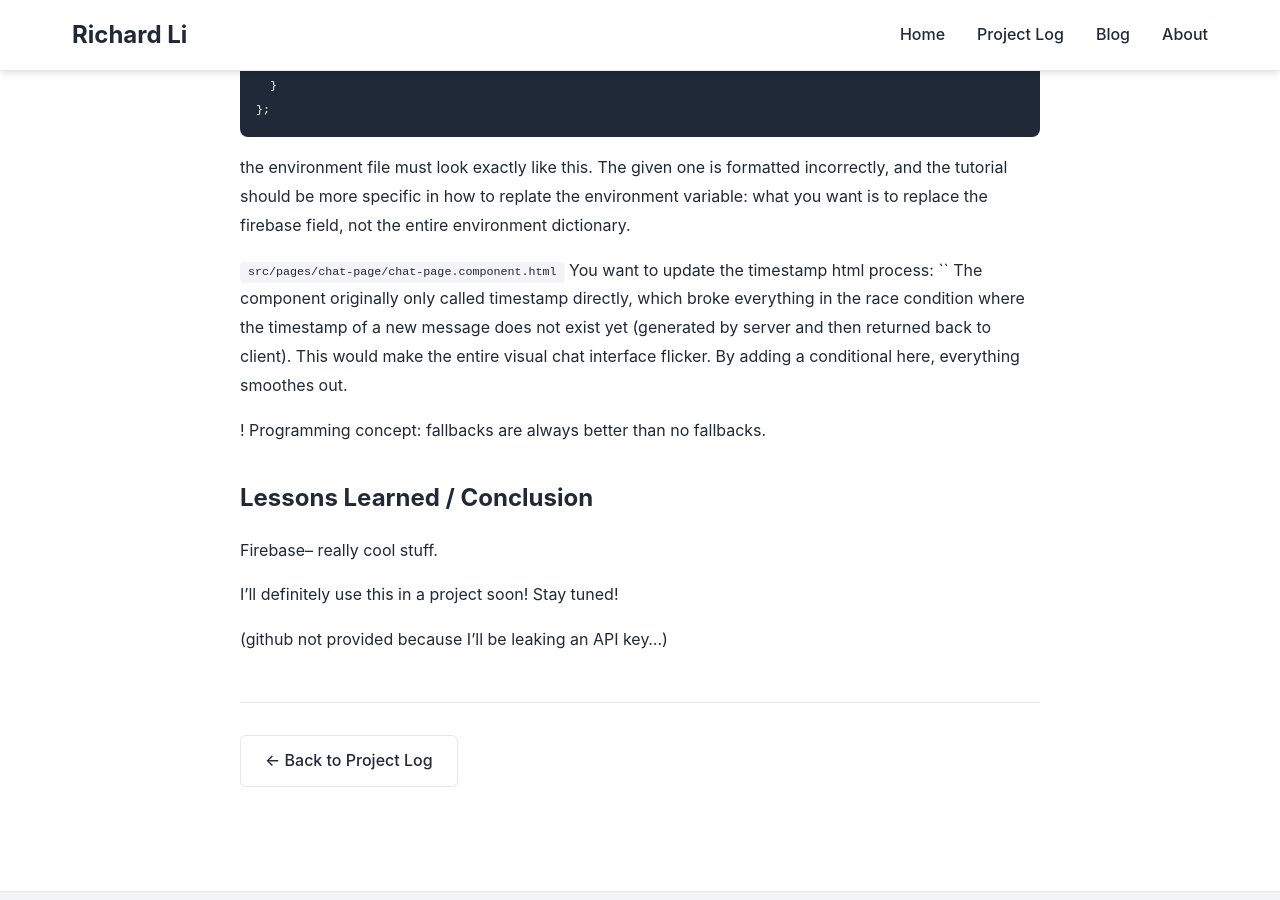
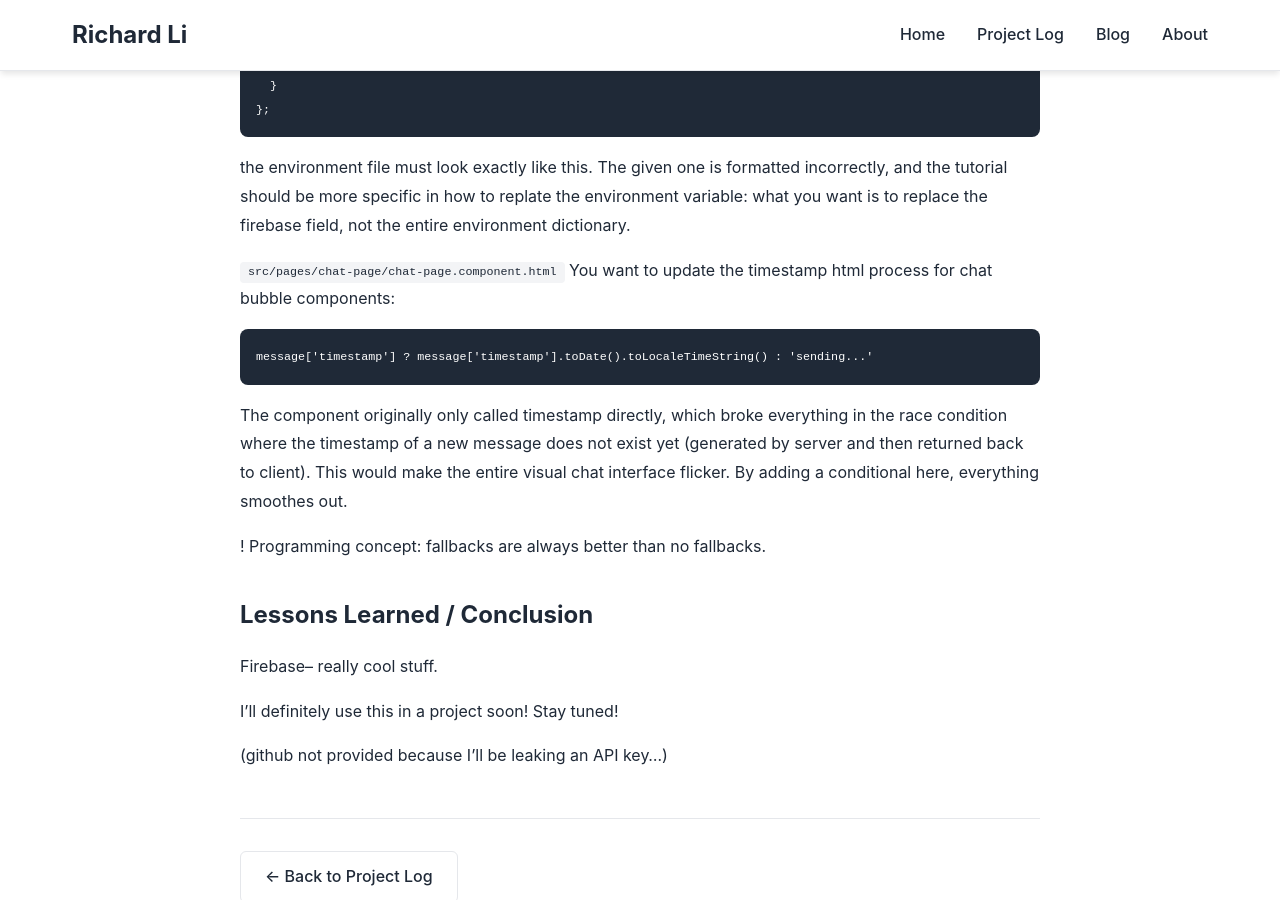
Before and after one commit to richardhcli/richardhcli.github.io, a Jekyll site: the page built from _project_posts/2026-01-31-firebase_tutorial.md, in a window 1280 px wide and 900 px high, scrolled down 7773 px. Built offline with Jekyll 4.4.1, drawn with Linux system fonts in a browser that asks for light colours.

Commit message:
firebase tutorial format fixing 3

````diff
--- a/_project_posts/2026-01-31-firebase_tutorial.md
+++ b/_project_posts/2026-01-31-firebase_tutorial.md
@@ -101,10 +101,10 @@ export const environment = {
 the environment file must look exactly like this. The given one is formatted incorrectly, and the tutorial should be more specific in how to replate the environment variable: what you want is to replace the firebase field, not the entire environment dictionary.
 
 `src/pages/chat-page/chat-page.component.html`
-You want to update the timestamp html process:
-`{{`
-`message['timestamp'] ? message['timestamp'].toDate().toLocaleTimeString() : 'sending...' `
-`}}`
+You want to update the timestamp html process for chat bubble components:
+```
+message['timestamp'] ? message['timestamp'].toDate().toLocaleTimeString() : 'sending...'
+```
 The component originally only called timestamp directly, which broke everything in the race condition where the timestamp of a new message does not exist yet (generated by server and then returned back to client). This would make the entire visual chat interface flicker.
 By adding a conditional here, everything smoothes out.
 
````
